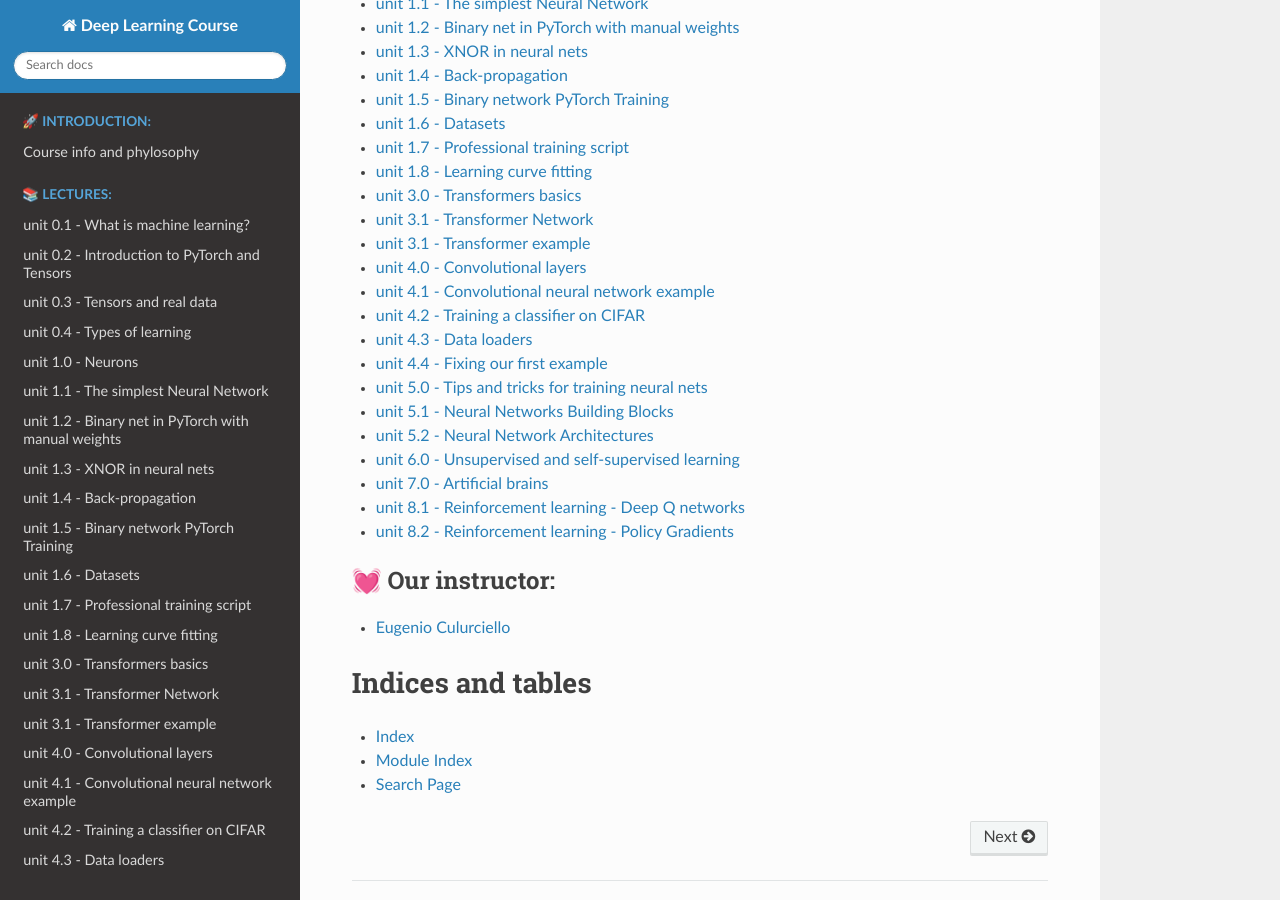
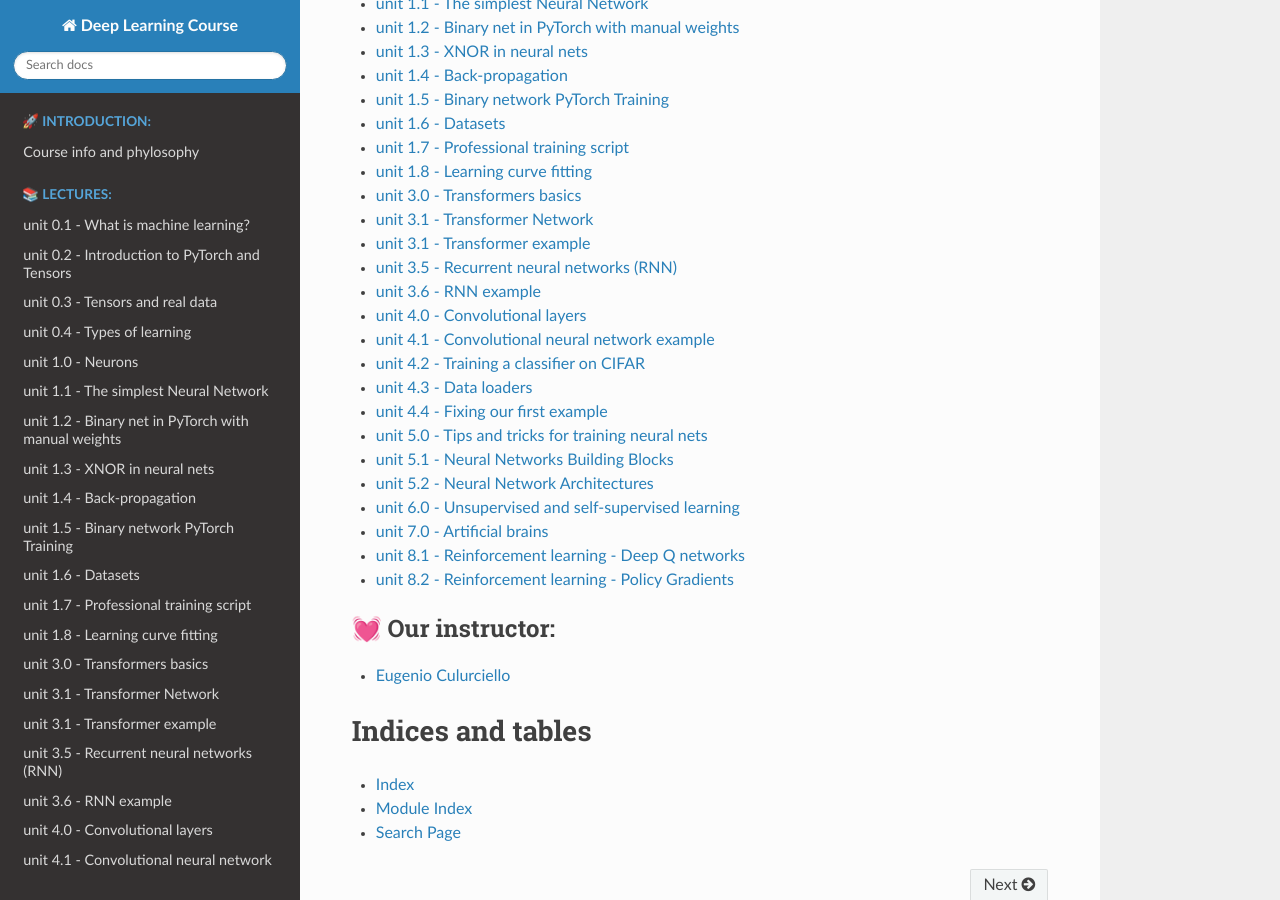
Before and after one commit to culurciello/deep-learning-course-source, a Sphinx documentation site: the page built from source/index.rst, in a window 1280 px wide and 900 px high, scrolled down 845 px. Built offline with Sphinx 7.4.7 and the Read the Docs theme 2.0.0, drawn with Linux system fonts in a browser that asks for light colours; pages that are not in the unit, such as notebooks, are missing from menus.

Commit message:
added rnn

```diff
--- a/source/index.rst
+++ b/source/index.rst
@@ -51,6 +51,8 @@ Useful links
    lectures/30-transformers-basics.ipynb
    lectures/31-transformers-network.ipynb
    lectures/32-transformers-example.ipynb
+   lectures/35-rnn.ipynb
+   lectures/36-rnn-example.ipynb
    lectures/40-conv-layer.ipynb
    lectures/41-conv-size-your-data.ipynb
    lectures/42-conv-cifar10-tutorial.ipynb
```
Also changed, not shown: source/lectures/35-rnn.ipynb (added), source/lectures/36-rnn-example.ipynb (added), source/lectures/images/gru1.png (added), source/lectures/images/lstm1.png (added), source/lectures/images/lstm2.png (added), source/lectures/images/lstm3.png (added), source/lectures/images/lstm4.png (added), source/lectures/images/lstm5.png (added), source/lectures/images/lstm6.png (added), source/lectures/images/lstm_symbols.png (added), source/lectures/images/rnn1.png (added), source/lectures/images/rnn2.png (added), 4 other files.
